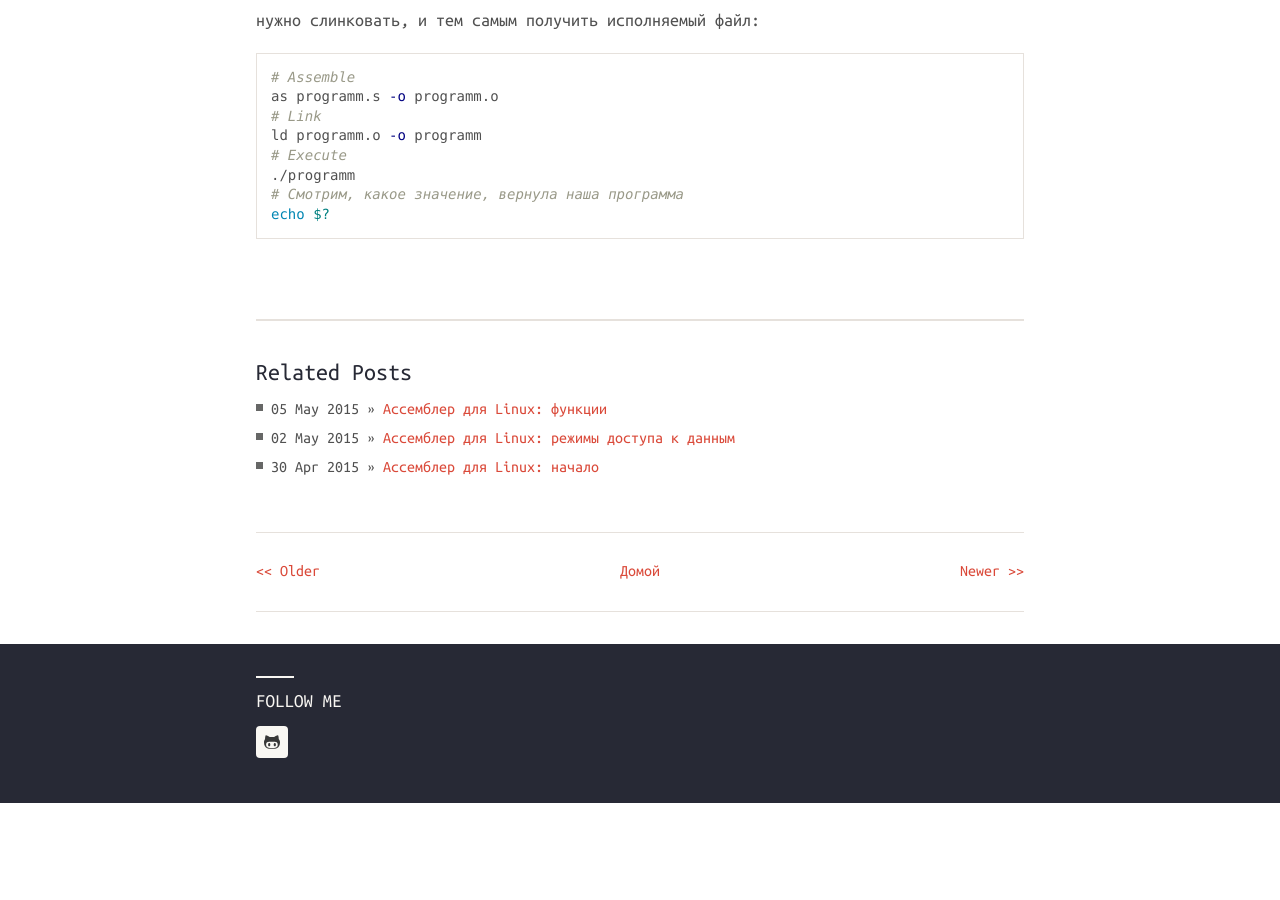
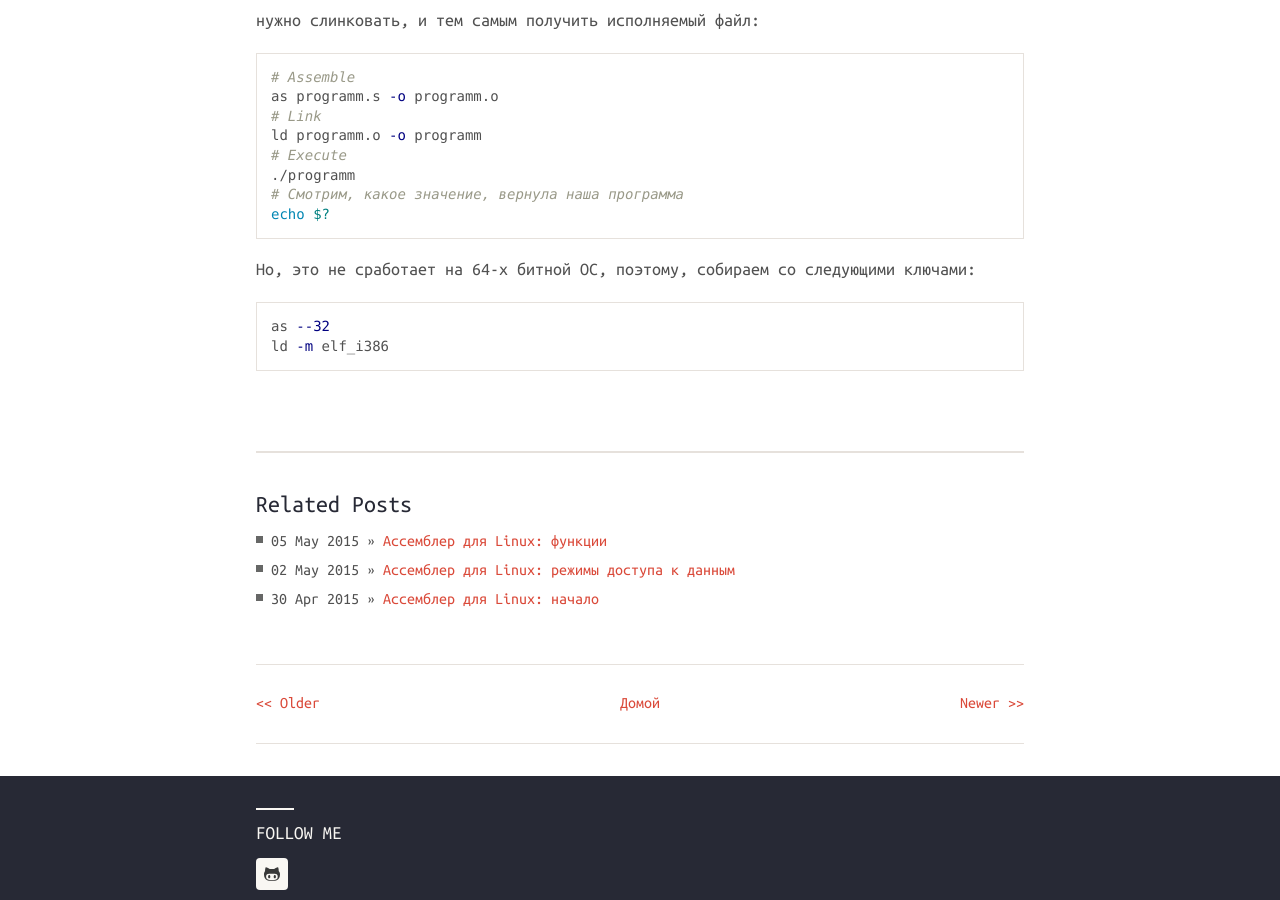
Before and after one commit to VasilyFomin/devfom.github.io, a Jekyll site: the page built from _posts/2015-05-01-assembler-on-linux-minimal-programm.md, in a window 1280 px wide and 900 px high, scrolled down 1958 px. Built offline with Jekyll 4.4.1, drawn with Linux system fonts in a browser that asks for light colours; nearby versions of some CDN libraries; comment, search, counter and statistics services are not loaded; before the commit the page ends 2761 px from its top, so only the background shows below that.

Commit message:
added 64bit compilation flags

```diff
--- a/_posts/2015-05-01-assembler-on-linux-minimal-programm.md
+++ b/_posts/2015-05-01-assembler-on-linux-minimal-programm.md
@@ -79,3 +79,10 @@ ld programm.o -o programm
 # Смотрим, какое значение, вернула наша программа
 echo $?
 {% endhighlight %}
+
+Но, это не сработает на 64-х битной ОС, поэтому, собираем со следующими ключами:
+
+{% highlight bash %}
+as --32
+ld -m elf_i386
+{% endhighlight %}
```
